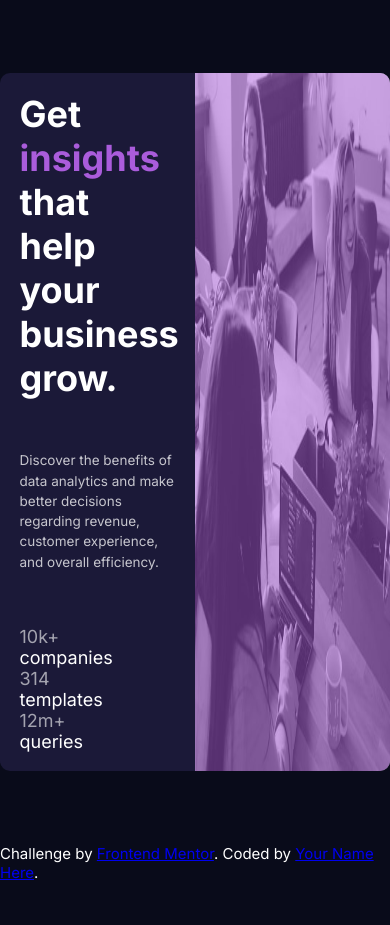
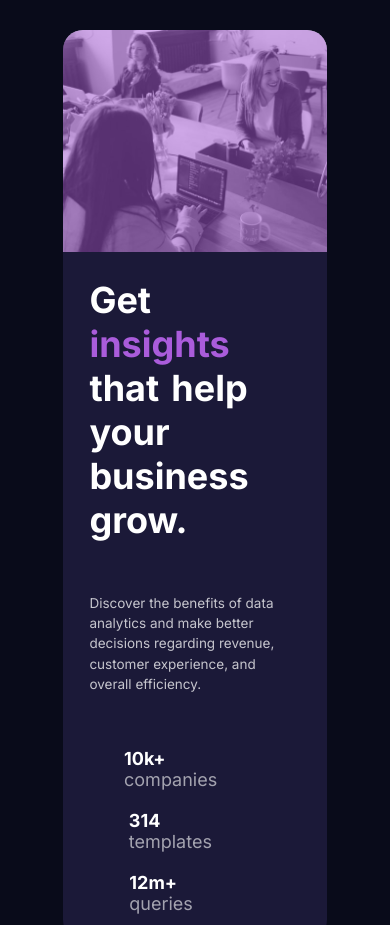
Before and after one commit to ilvdrskn/re-project6, a plain HTML site: page index.html in a window 390 px wide. Shown: the top 925 px of the page. Before the commit the page ends 882 px from the top, so only its background shows below. Drawn offline with Linux system fonts and the light colour scheme.

Commit message:
made mobile version

```diff
--- a/style.css
+++ b/style.css
@@ -95,12 +95,51 @@ img{
     display: inline-block;
     margin-right:2.5em;
     font-size: 1.2em;
-    color: var(--headingColor_statColor);
+    color: var(--statHead);
 }
 
 li::first-line{
-    color: var(--statHead);
+    color: var(--headingColor_statColor);
+    font-weight: bolder;
 }
+/* end textfield prepare */
+
+/* media query */
+@media screen and (max-width: 600px) {
+    .container{
+        padding: 2em;
+    }
+    .cardholder {
+        grid-template-columns: 1fr;
+        border-radius: 20px;
+        flex-basis: 80%;
+    }
+
+    .picholder{
+        order: -1;
+        border-bottom-right-radius: 0;
+    }
+
+    img{
+        border-top-left-radius: 20px;
+    }
+
+    .overlay {
+        border-top-left-radius: 20px;
+    }
+
+    ul{
+        display: flex;
+        width: 100%;
+        flex-direction: column;
+        align-items: center;
+        gap: 20px;
+    }
+
+    li:last-child{
+        margin-left: -20px;
+    }
 
 
-/* end textfield prepare */
+}
+/* end media query */
```
